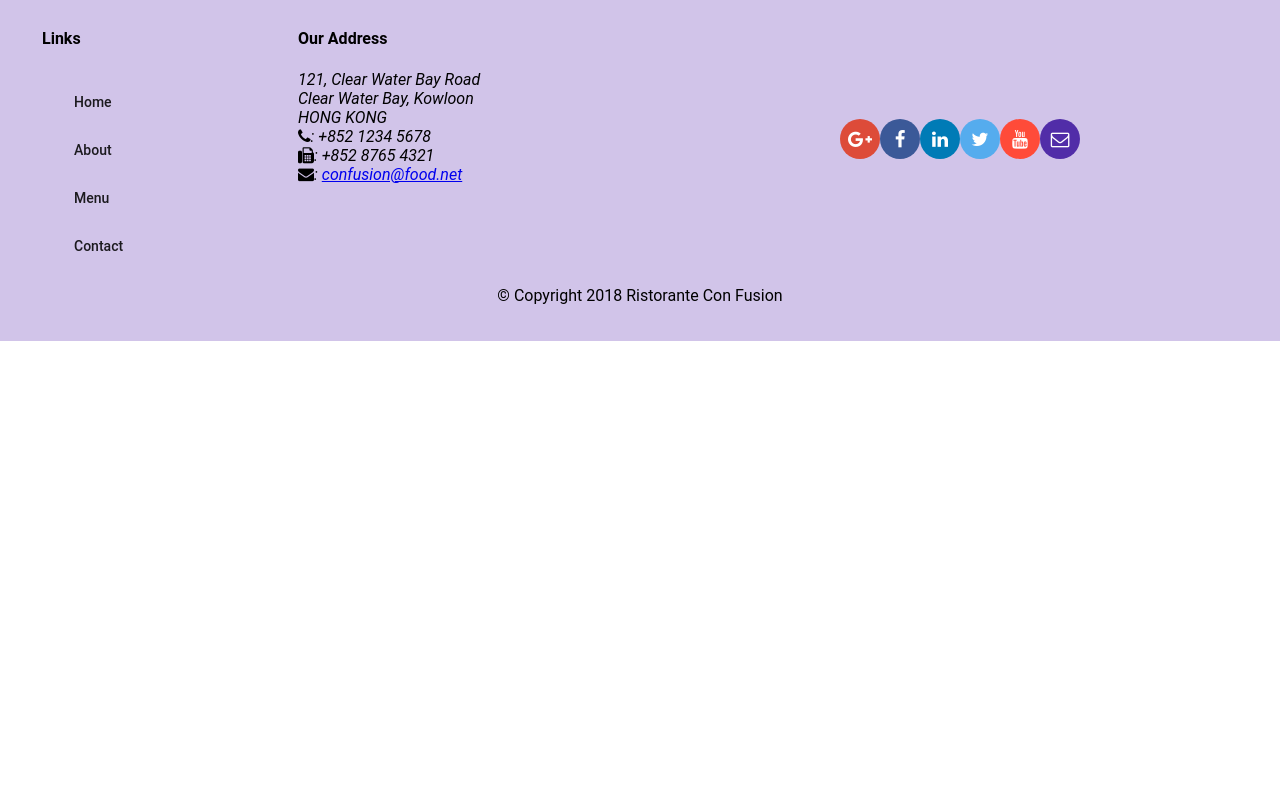
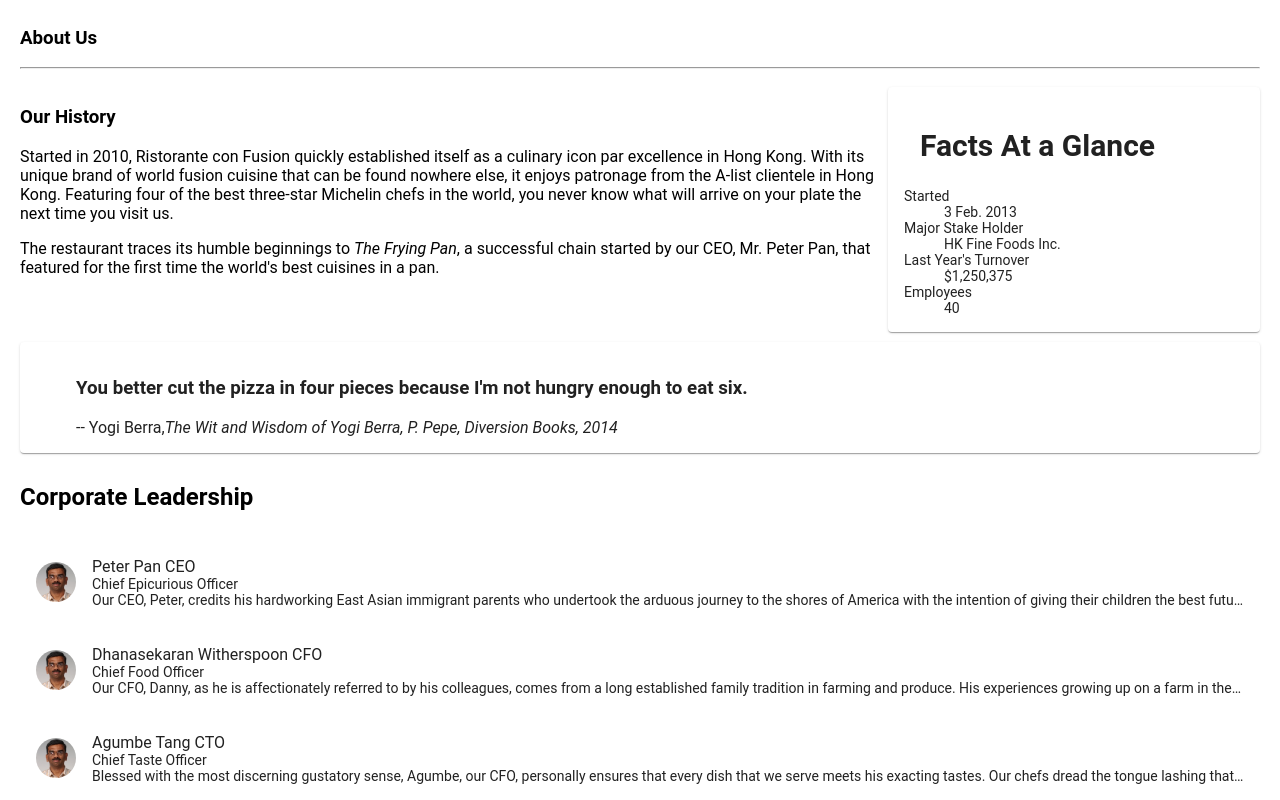
Before and after one commit to varz29/Angular-app-cour, an Angular app: page /aboutus in a window 1280 px wide. Before the commit this address led to /. Shown: the part 520-1320 px from the top of the page. Before the commit the page ends 861 px from the top, so only its background shows below. Built offline with nearby package versions, Linux system fonts and the light colour scheme.

Commit message:
2 nd assignment

```diff
--- a/src/app/about/about.component.html
+++ b/src/app/about/about.component.html
@@ -1,3 +1,67 @@
-<p>
-  about works!
-</p>
+<div class="container" fxLayout="column" fxLayoutGap="10px">
+  <div fxFlex>
+    <div>
+      <h3>About Us</h3>
+      <hr>
+    </div>
+  </div>
+  <div fxFlex>
+    <div fxLayout="column" fxLayout.gt-sm="row">
+      <div fxFlex="70">
+        <h3>Our History</h3>
+        <p>Started in 2010, Ristorante con Fusion quickly established itself as a culinary icon par excellence in Hong
+          Kong. With its unique brand of world fusion cuisine that can be found nowhere else, it enjoys patronage from
+          the A-list clientele in Hong Kong. Featuring four of the best three-star Michelin chefs in the world, you
+          never know what will arrive on your plate the next time you visit us.</p>
+        <p>The restaurant traces its humble beginnings to <em>The Frying Pan</em>, a successful chain started by our
+          CEO, Mr. Peter Pan, that featured for the first time the world's best cuisines in a pan.</p>
+
+      </div>
+      <div fxFlex="30">
+        <mat-card>
+          <mat-card-header>
+            <mat-card-title>
+              <h2>Facts At a Glance</h2>
+            </mat-card-title>
+          </mat-card-header>
+          <mat-card-content>
+            <dl>
+              <dt>Started</dt>
+              <dd>3 Feb. 2013</dd>
+              <dt>Major Stake Holder</dt>
+              <dd>HK Fine Foods Inc.</dd>
+              <dt>Last Year's Turnover</dt>
+              <dd>$1,250,375</dd>
+              <dt>Employees</dt>
+              <dd>40</dd>
+            </dl>
+          </mat-card-content>
+        </mat-card>
+      </div>
+    </div>
+  </div>
+
+  <div fxFlex>
+    <mat-card>
+      <blockquote>
+        <h3>You better cut the pizza in four pieces because
+          I'm not hungry enough to eat six.</h3>
+        <footer>-- Yogi Berra,<cite>The Wit and Wisdom of Yogi Berra,
+            P. Pepe, Diversion Books, 2014</cite></footer>
+      </blockquote>
+    </mat-card>
+  </div>
+
+  <div fxFlex>
+    <h2>Corporate Leadership</h2>
+    <mat-list>
+      <mat-list-item *ngFor="let leader of leaders">
+        <img matListAvatar src={{leader.image}} alt={{leader.name}}>
+        <p matLine> {{leader.name}} {{leader.abbr}}</p>
+        <p matLine>{{leader.designation}}</p>
+        <p matLine>{{leader.description}}</p>
+      </mat-list-item>
+
+    </mat-list>
+  </div>
+</div>
--- a/src/app/about/about.component.ts
+++ b/src/app/about/about.component.ts
@@ -1,4 +1,6 @@
 import { Component, OnInit } from '@angular/core';
+import { LeaderService } from '../services/leader.service'
+import { Leader } from '../shared/leader';
 
 @Component({
   selector: 'app-about',
@@ -6,10 +8,11 @@
   styleUrls: ['./about.component.scss']
 })
 export class AboutComponent implements OnInit {
-
-  constructor() { }
+  leaders: Leader[]
+  constructor(private leaderService: LeaderService) { }
 
   ngOnInit() {
+    this.leaders = this.leaderService.getLeaders();
   }
 
 }
--- a/src/app/app-routing/routes.ts
+++ b/src/app/app-routing/routes.ts
@@ -8,6 +8,7 @@
 
 export const routes: Routes = [
     { path: 'home', component: HomeComponent },
+    { path: 'aboutus', component: AboutComponent },
     { path: 'menu', component: MenuComponent },
     { path: 'dishdetail/:id', component: DishdetailComponent },
     { path: '', redirectTo: '/home', pathMatch: 'full' },
--- a/src/app/app.module.ts
+++ b/src/app/app.module.ts
@@ -25,6 +25,7 @@
 
 import { DishService } from '../app/services/dish.service';
 import { PromotionService } from './services/promotion.service';
+import { LeaderService } from './services/leader.service';
 
 @NgModule({
   declarations: [
@@ -48,7 +49,7 @@
     MatButtonModule,
     AppRoutingModule
   ],
-  providers: [DishService, PromotionService],
+  providers: [DishService, PromotionService, LeaderService],
   bootstrap: [AppComponent]
 })
 export class AppModule { }
--- a/src/app/footer/footer.component.html
+++ b/src/app/footer/footer.component.html
@@ -4,7 +4,7 @@
       <h4>Links</h4>
       <mat-list>
         <mat-list-item><a mat-button routerLink="/home">Home</a></mat-list-item>
-        <mat-list-item><a mat-button>About</a></mat-list-item>
+        <mat-list-item><a mat-button routerLink="/aboutus">About</a></mat-list-item>
         <mat-list-item><a mat-button routerLink="/menu">Menu</a></mat-list-item>
         <mat-list-item><a mat-button routerLink="/contactus">Contact</a></mat-list-item>
       </mat-list>
--- a/src/app/header/header.component.html
+++ b/src/app/header/header.component.html
@@ -1,7 +1,7 @@
 <mat-toolbar color="primary">
   <span><img src="/src/assets/images/logo.png" height=30 width=41></span>
   <a mat-button routerLink="/home" routerLinkActive='active'><span class="fa fa-home fa-lg"></span> Home</a>
-  <a mat-button routerLinkActive='active'><span class="fa fa-info fa-lg"></span> About</a>
+  <a mat-button routerLink="/aboutus" routerLinkActive='active'><span class="fa fa-info fa-lg"></span> About</a>
   <a mat-button routerLink="./menu" routerLinkActive='active'><span class="fa fa-list fa-lg"></span> Menu</a>
   <a mat-button routerLink="/contactus" routerLinkActive='active'><span class="fa fa-address-card fa-lg"></span>
     Contact</a>
--- a/src/app/home/home.component.html
+++ b/src/app/home/home.component.html
@@ -26,4 +26,19 @@
       </p>
     </mat-card-content>
   </mat-card>
+  <mat-card *ngIf="leader" fxFlex>
+    <mat-card-header>
+      <div mat-card-avatar></div>
+      <mat-card-title>
+        <h3>{{leader.name |uppercase}}</h3>
+      </mat-card-title>
+    </mat-card-header>
+    <img mat-card-image src={{leader.image}} alt={{leader.name}}>
+    <mat-card-content>
+      <p matLine>{{leader.designation}}</p>
+      <p>
+        {{leader.description}}
+      </p>
+    </mat-card-content>
+  </mat-card>
 </div>
--- a/src/app/home/home.component.ts
+++ b/src/app/home/home.component.ts
@@ -1,8 +1,10 @@
 import { Component, OnInit } from '@angular/core';
 import { Dish } from '../shared/dish';
 import { Promotion } from '../shared/promotion';
+import { Leader } from '../shared/leader';
 import { PromotionService } from '../services/promotion.service';
-import { DishService } from '../services/dish.service'
+import { DishService } from '../services/dish.service';
+import { LeaderService } from '../services/leader.service';
 
 @Component({
   selector: 'app-home',
@@ -12,11 +14,13 @@
 export class HomeComponent implements OnInit {
   dish: Dish;
   promotion: Promotion;
-  constructor(private dishService: DishService, private promotionService: PromotionService) { }
+  leader: Leader
+  constructor(private dishService: DishService, private promotionService: PromotionService, private leaderService: LeaderService) { }
 
   ngOnInit() {
     this.dish = this.dishService.getFeaturedDish();
     this.promotion = this.promotionService.getFeaturedPromotion();
+    this.leader = this.leaderService.getFeaturedleader();
   }
 
 }
--- /dev/null
+++ b/src/app/services/leader.service.ts
@@ -0,0 +1,23 @@
+import { Injectable } from '@angular/core';
+import { Leader } from '../shared/leader';
+import { LEADERS } from '../shared/leaders';
+
+@Injectable({
+  providedIn: 'root'
+})
+export class LeaderService {
+
+  constructor() { }
+
+  getLeaders(): Leader[] {
+    return LEADERS;
+  }
+
+  getleader(id: string): Leader {
+    return LEADERS.filter((lead) => (lead.id == id))[0];
+  }
+
+  getFeaturedleader(): Leader {
+    return LEADERS.filter((lead) => (lead.featured))[0];
+  }
+}
--- /dev/null
+++ b/src/app/shared/leader.ts
@@ -0,0 +1,10 @@
+export class Leader {
+    id: string;
+    name: string;
+    image: string;
+    designation: string;
+    abbr: string;
+    featured: boolean;
+    description: string;
+
+}
--- /dev/null
+++ b/src/app/shared/leaders.ts
@@ -0,0 +1,44 @@
+import { Leader } from './leader';
+
+export const LEADERS: Leader[] = [
+    {
+        id: '0',
+        name: 'Peter Pan',
+        image: '/assets/images/alberto.png',
+        designation: 'Chief Epicurious Officer',
+        abbr: 'CEO',
+        featured: false,
+        // tslint:disable-next-line:max-line-length
+        description: 'Our CEO, Peter, credits his hardworking East Asian immigrant parents who undertook the arduous journey to the shores of America with the intention of giving their children the best future. His mother\'s wizardy in the kitchen whipping up the tastiest dishes with whatever is available inexpensively at the supermarket, was his first inspiration to create the fusion cuisines for which The Frying Pan became well known. He brings his zeal for fusion cuisines to this restaurant, pioneering cross-cultural culinary connections.'
+    },
+    {
+        id: '1',
+        name: 'Dhanasekaran Witherspoon',
+        image: '/assets/images/alberto.png',
+        designation: 'Chief Food Officer',
+        abbr: 'CFO',
+        featured: false,
+        // tslint:disable-next-line:max-line-length
+        description: 'Our CFO, Danny, as he is affectionately referred to by his colleagues, comes from a long established family tradition in farming and produce. His experiences growing up on a farm in the Australian outback gave him great appreciation for varieties of food sources. As he puts it in his own words, Everything that runs, wins, and everything that stays, pays!'
+    },
+    {
+        id: '2',
+        name: 'Agumbe Tang',
+        image: '/assets/images/alberto.png',
+        designation: 'Chief Taste Officer',
+        abbr: 'CTO',
+        featured: false,
+        // tslint:disable-next-line:max-line-length
+        description: 'Blessed with the most discerning gustatory sense, Agumbe, our CFO, personally ensures that every dish that we serve meets his exacting tastes. Our chefs dread the tongue lashing that ensues if their dish does not meet his exacting standards. He lives by his motto, You click only if you survive my lick.'
+    },
+    {
+        id: '3',
+        name: 'Alberto Somayya',
+        image: '/assets/images/alberto.png',
+        designation: 'Executive Chef',
+        abbr: 'EC',
+        featured: true,
+        // tslint:disable-next-line:max-line-length
+        description: 'Award winning three-star Michelin chef with wide International experience having worked closely with whos-who in the culinary world, he specializes in creating mouthwatering Indo-Italian fusion experiences. He says, Put together the cuisines from the two craziest cultures, and you get a winning hit! Amma Mia!'
+    }
+];
```
Also changed, not shown: 1 other file (tests, documents, lock files or other folders).
